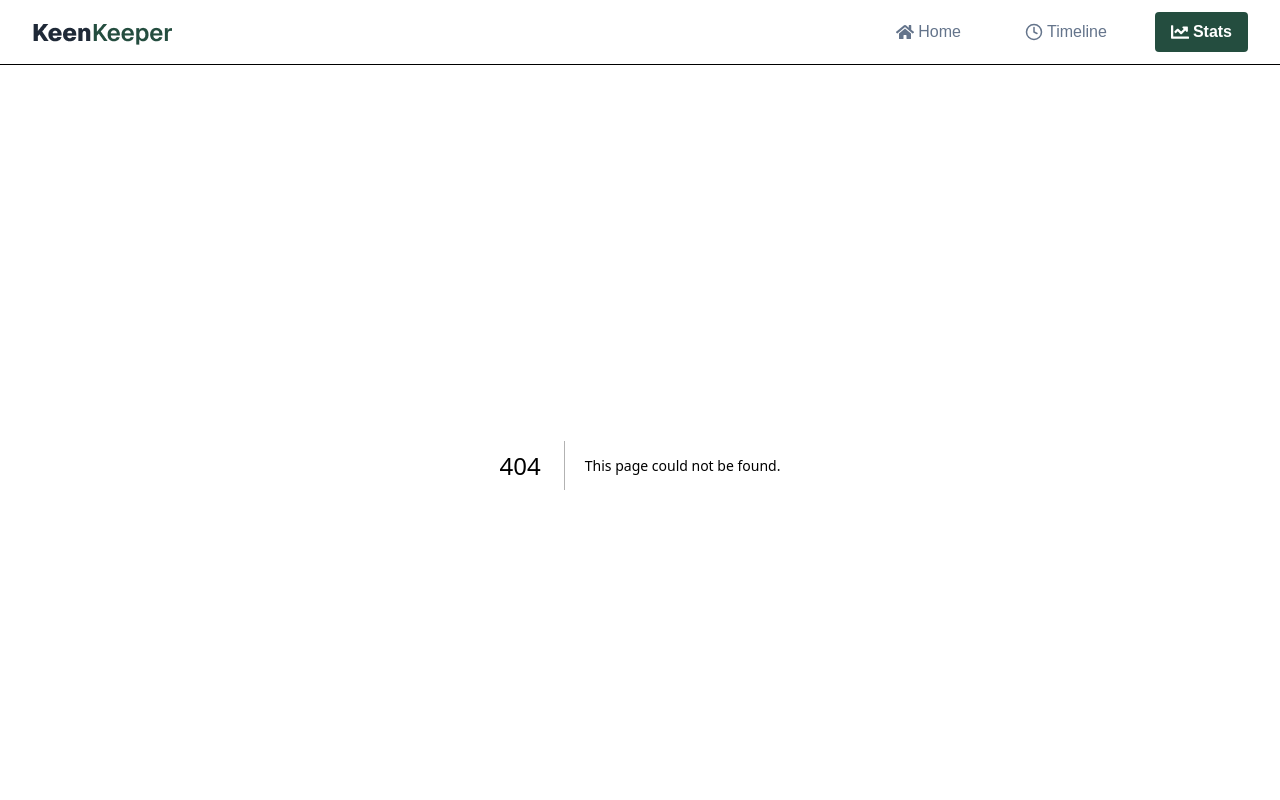
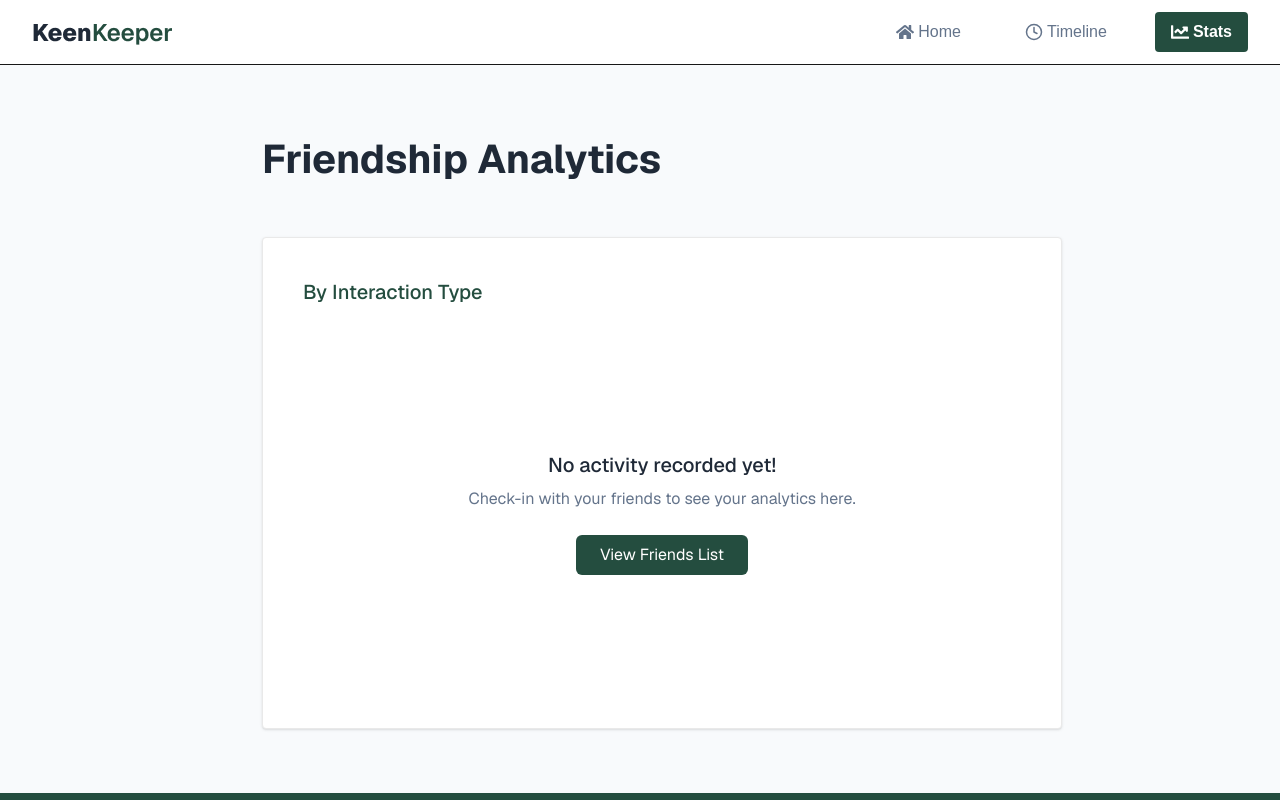
Before and after one commit to dhsuzon/assignment_7_kinkeeper, a Next.js app: page /stats in a window 1280 px wide. Before the commit this address had no page. Shown: the top 800 px of the page. Built offline with nearby package versions, Linux system fonts and the light colour scheme.

Commit message:
status and recharts pie and added

```diff
--- a/package.json
+++ b/package.json
@@ -13,7 +13,8 @@
     "react": "19.2.4",
     "react-dom": "19.2.4",
     "react-icons": "^5.6.0",
-    "react-toastify": "^11.0.5"
+    "react-toastify": "^11.0.5",
+    "recharts": "^3.8.1"
   },
   "devDependencies": {
     "@tailwindcss/postcss": "^4",
--- /dev/null
+++ b/src/app/stats/page.jsx
@@ -0,0 +1,94 @@
+"use client";
+
+import { useTimeline } from "@/context/friendContext";
+import { PieChart, Pie, Cell, Tooltip, Legend } from "recharts";
+import { useEffect, useState } from "react";
+import Link from "next/link";
+
+export default function StatsPage() {
+  const { timeline } = useTimeline();
+  const [isMounted, setIsMounted] = useState(false);
+
+  // ব্রাউজারে মাউন্ট হওয়া পর্যন্ত অপেক্ষা করা (Hydration error এবং Chart error এড়াতে)
+  useEffect(() => {
+    setIsMounted(true);
+  }, []);
+
+  const statsData = [
+    {
+      name: "Call",
+      value: timeline?.filter((item) => item.type === "Call").length || 0,
+    },
+    {
+      name: "Text",
+      value: timeline?.filter((item) => item.type === "Text").length || 0,
+    },
+    {
+      name: "Video",
+      value: timeline?.filter((item) => item.type === "Video").length || 0,
+    },
+  ];
+
+  const hasData = statsData.some((item) => item.value > 0);
+  const COLORS = ["#244D3F", "#7E35E1", "#37A163"];
+
+  if (!isMounted) return null;
+
+  return (
+    <div className="bg-[#F8FAFC] py-16 px-4 font-sans">
+      <div className="max-w-200 lg:ml-61.5 w-full">
+        <h2 className="text-[36px] md:text-[40px] font-bold text-[#1F2937] mb-12 text-left">
+          Friendship Analytics
+        </h2>
+
+        <div className="bg-white border border-[#E9E9E9] rounded-sm p-6 md:p-10 shadow-sm w-full">
+          <h3 className="text-xl font-medium text-[#244D3F] mb-8 text-left">
+            By Interaction Type
+          </h3>
+
+
+          <div className="w-full flex justify-center items-center min-h-87.5">
+            {hasData ? (
+
+              <PieChart width={350} height={350}>
+                <Pie
+                  data={statsData}
+                  cx="50%"
+                  cy="50%"
+                  innerRadius={80}
+                  outerRadius={110}
+                  paddingAngle={5}
+                  dataKey="value"
+                >
+                  {statsData.map((entry, index) => (
+                    <Cell
+                      key={`cell-${index}`}
+                      fill={COLORS[index % COLORS.length]}
+                    />
+                  ))}
+                </Pie>
+                <Tooltip />
+                <Legend verticalAlign="bottom" height={36} iconType="circle" />
+              </PieChart>
+            ) : (
+              <div className="flex flex-col items-center justify-center text-center">
+                <p className="text-xl font-medium text-[#1F2937] mb-2">
+                  No activity recorded yet!
+                </p>
+                <p className="text-[#64748B] mb-6 px-4">
+                  Check-in with your friends to see your analytics here.
+                </p>
+                <Link
+                  href="/"
+                  className="px-6 py-2 bg-[#244D3F] text-white rounded-md hover:bg-[#1a3a30] transition-all"
+                >
+                  View Friends List
+                </Link>
+              </div>
+            )}
+          </div>
+        </div>
+      </div>
+    </div>
+  );
+}
--- a/src/app/timeline/page.jsx
+++ b/src/app/timeline/page.jsx
@@ -25,7 +25,7 @@ export default function TimelinePage() {
   };
 
   return (
-    <div className="min-h-screen bg-[#F8FAFC] py-10 md:py-20 px-4 md:px-10 font-sans">
+    <div className=" bg-[#F8FAFC] py-10 md:py-20 px-4 md:px-10 font-sans">
       <div className="w-full max-w-200 lg:ml-61.5">
 
         <div className="mb-8 md:mb-12 text-left">
```
Also changed, not shown: 1 other file (tests, documents, lock files or other folders).
